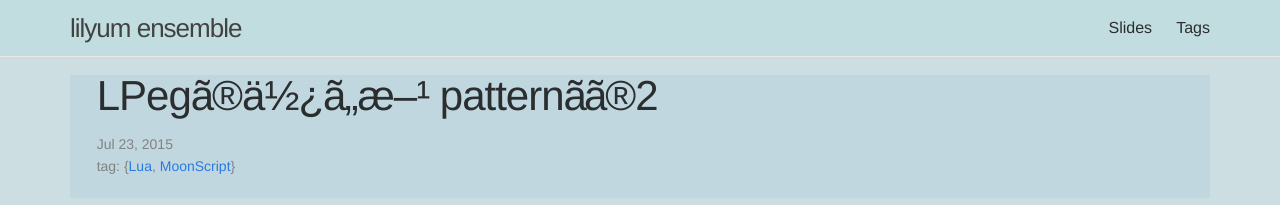
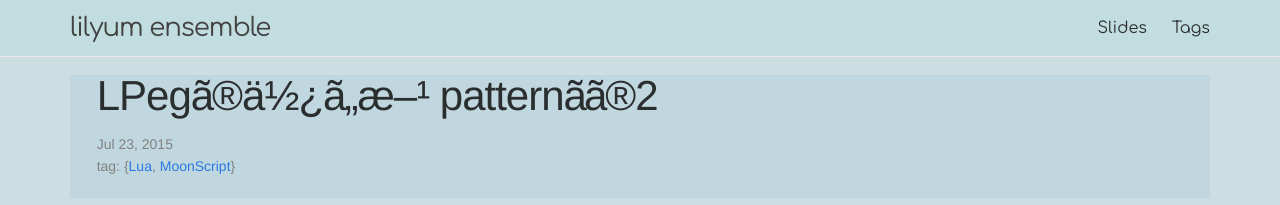
Before and after one commit to Nymphium/nymphium.github.io, a Jekyll site: the page built from _posts/2015-07-23-lpeg2.md, in a window 1280 px wide. Shown: the top 205 px of the page. Built offline with Jekyll 4.4.1, drawn with Linux system fonts in a browser that asks for light colours; some web fonts are replaced; Markdown is read by kramdown in place of the engine named in the settings; formulas are drawn with MathJax 3; a script that is not in the unit is left out.

```diff
--- a/_includes/head.html
+++ b/_includes/head.html
@@ -8,4 +8,5 @@
     <link rel="stylesheet" href="{{ "/css/main.css" | prepend: site.baseurl }}">
     <link rel="canonical" href="{{ page.url | replace:'index.html','' | prepend: site.baseurl | prepend: site.url }}">
     <link rel="alternate" type="application/rss+xml" title="{{ site.title }}" href="{{ "/feed.xml" | prepend: site.baseurl | prepend: site.url }}">
+    <link href="https://fonts.googleapis.com/css?family=Comfortaa|Droid+Sans+Mono" rel="stylesheet">
   </head>
--- a/_includes/header.html
+++ b/_includes/header.html
@@ -1,5 +1,5 @@
     <header class="site-header">
-      <div class="wrapper">
+      <div class="wrapper" style="font-family: 'Comfortaa';">
         <a class="site-title" href="{{ site.baseurl }}/">{{ site.title }}</a>
         <nav class="site-nav">
           <div class="trigger">{% for my_page in site.pages %}{% if my_page.title %}
--- a/_sass/_syntax.scss
+++ b/_sass/_syntax.scss
@@ -11,7 +11,7 @@ ghlight {
 }
 
 code {
-	font-family:'Bitstream Vera Sans Mono','Courier', monospace;
+	font-family: 'Droid Sans Mono', 'Bitstream Vera Sans Mono','Courier', monospace;
 }
 
 .highlight .c { color: #586E75 } /* Comment */
```
Also changed, not shown: _posts/2016-07-21-kindle_font.md (+1 -1 lines).
